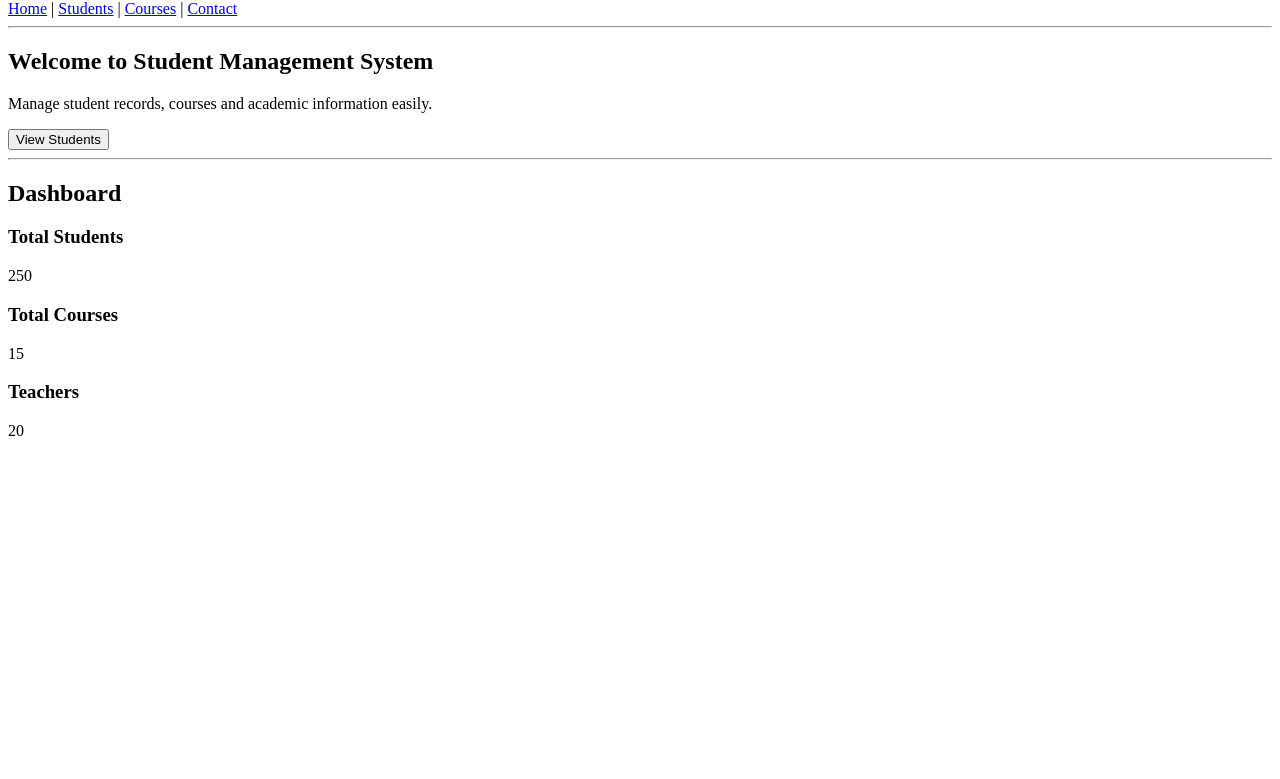
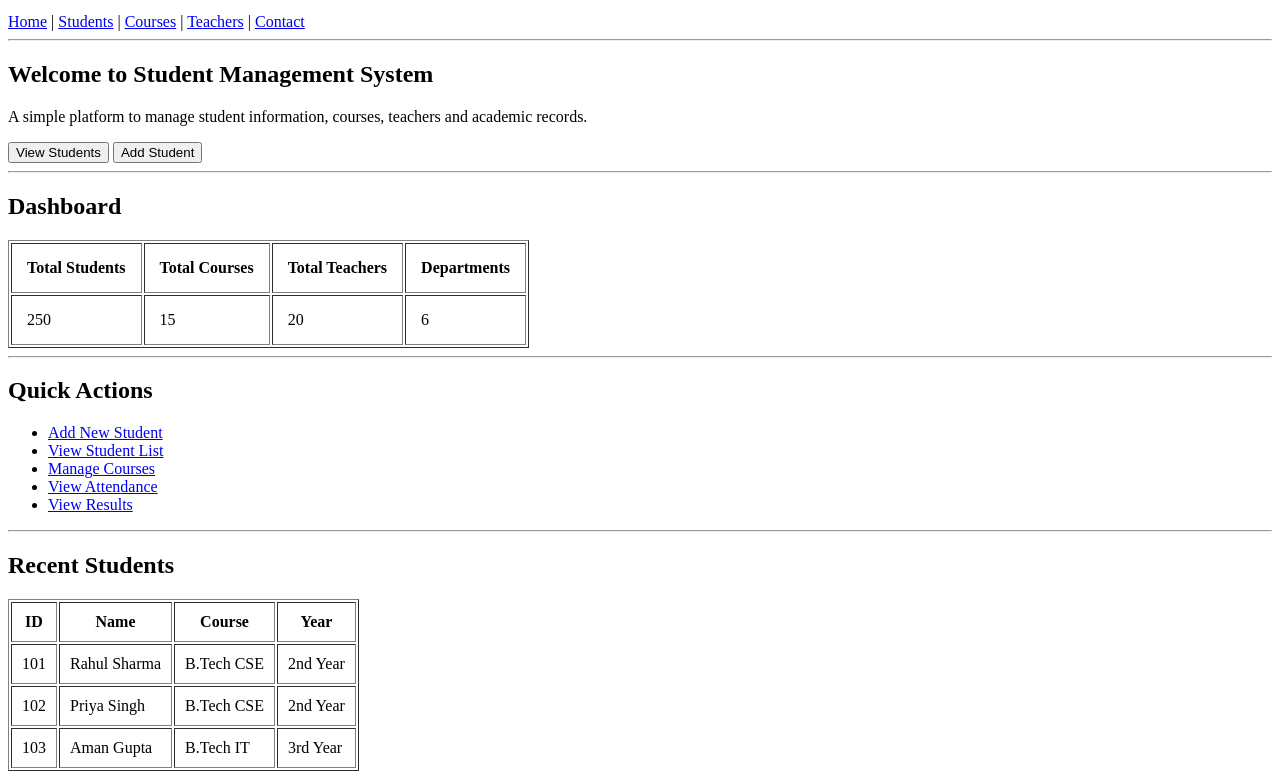
Before and after one commit to ROVENOM3/Student-Management-System, a plain HTML site: page a.html in a window 1280 px wide. Shown: the part 67-846 px from the top of the page. Before the commit the page ends 800 px from the top, so only its background shows below. Drawn offline with Linux system fonts and the light colour scheme.

Commit message:
updated index page

```diff
--- a/a.html
+++ b/a.html
@@ -3,16 +3,19 @@
 <head>
     <title>Student Management System</title>
 </head>
+
 <body>
 
-    <!-- Navbar -->
+    <!-- Header -->
     <header>
-        <h2>Student Management System</h2>
+        <h1>Student Management System</h1>
+
         <nav>
-            <a href="#">Home</a> |
-            <a href="#">Students</a> |
-            <a href="#">Courses</a> |
-            <a href="#">Contact</a>
+            <a href="index.html">Home</a> |
+            <a href="students.html">Students</a> |
+            <a href="courses.html">Courses</a> |
+            <a href="teachers.html">Teachers</a> |
+            <a href="contact.html">Contact</a>
         </nav>
     </header>
 
@@ -20,31 +23,90 @@
 
     <!-- Welcome Section -->
     <section>
-        <h1>Welcome to Student Management System</h1>
-        <p>Manage student records, courses and academic information easily.</p>
+        <h2>Welcome to Student Management System</h2>
+
+        <p>
+            A simple platform to manage student information,
+            courses, teachers and academic records.
+        </p>
+
         <button>View Students</button>
+        <button>Add Student</button>
     </section>
 
     <hr>
 
-    <!-- Statistics -->
+    <!-- Dashboard -->
     <section>
         <h2>Dashboard</h2>
 
-        <div>
-            <h3>Total Students</h3>
-            <p>250</p>
-        </div>
+        <table border="1" cellpadding="15">
+            <tr>
+                <th>Total Students</th>
+                <th>Total Courses</th>
+                <th>Total Teachers</th>
+                <th>Departments</th>
+            </tr>
 
-        <div>
-            <h3>Total Courses</h3>
-            <p>15</p>
-        </div>
+            <tr>
+                <td>250</td>
+                <td>15</td>
+                <td>20</td>
+                <td>6</td>
+            </tr>
+        </table>
+    </section>
 
-        <div>
-            <h3>Teachers</h3>
-            <p>20</p>
-        </div>
+    <hr>
+
+    <!-- Quick Actions -->
+    <section>
+        <h2>Quick Actions</h2>
+
+        <ul>
+            <li><a href="#">Add New Student</a></li>
+            <li><a href="#">View Student List</a></li>
+            <li><a href="#">Manage Courses</a></li>
+            <li><a href="#">View Attendance</a></li>
+            <li><a href="#">View Results</a></li>
+        </ul>
+    </section>
+
+    <hr>
+
+    <!-- Recent Students -->
+    <section>
+        <h2>Recent Students</h2>
+
+        <table border="1" cellpadding="10">
+            <tr>
+                <th>ID</th>
+                <th>Name</th>
+                <th>Course</th>
+                <th>Year</th>
+            </tr>
+
+            <tr>
+                <td>101</td>
+                <td>Rahul Sharma</td>
+                <td>B.Tech CSE</td>
+                <td>2nd Year</td>
+            </tr>
+
+            <tr>
+                <td>102</td>
+                <td>Priya Singh</td>
+                <td>B.Tech CSE</td>
+                <td>2nd Year</td>
+            </tr>
+
+            <tr>
+                <td>103</td>
+                <td>Aman Gupta</td>
+                <td>B.Tech IT</td>
+                <td>3rd Year</td>
+            </tr>
+        </table>
     </section>
 
 </body>
```
